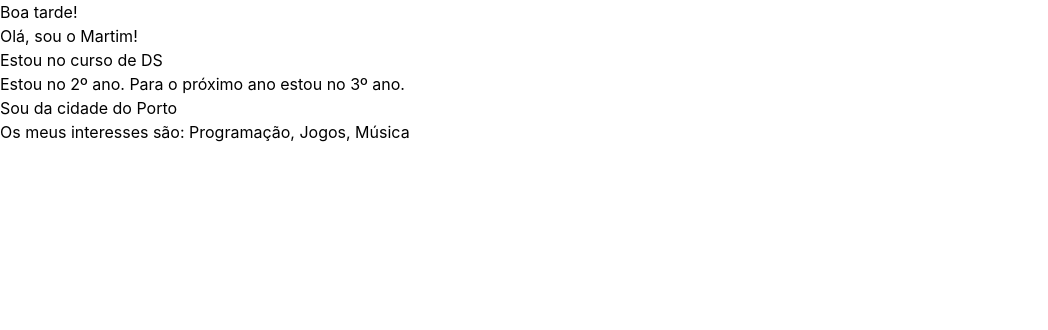
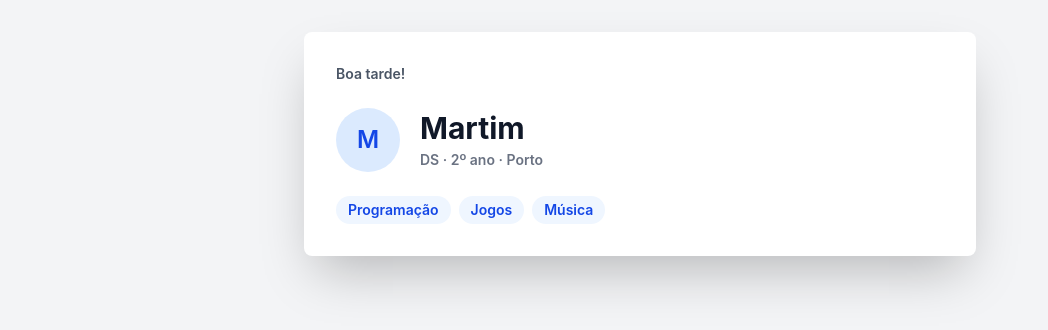
Before and after one commit to martimrocha2025/PWAF-Exercicios_Martim_Rocha, a React (Vite) app in the folder pwafe-pl01/: page / in a window 1280 px wide. Shown: the top 330 px of the page, without its empty margins (0-1048 px from the left). Built offline with nearby package versions, Linux system fonts and the light colour scheme.

Commit message:
PL01:  Ex8 Cartão de Perfil
Exercício 8 da PL01 em que foi feito o card

```diff
--- a/pwafe-pl01/src/App.tsx
+++ b/pwafe-pl01/src/App.tsx
@@ -33,30 +33,30 @@ export default function App() {
 
   return (
 
-    <main>
+    <main className="min-h-screen bg-gray-100 p-8">
+      <div className="mx-auto max-w-2xl rounded-lg bg-white p-8 shadow-2xl font-sans font-semibold">
+        <p className="mb-6 text-sm text-gray-600">{saudacao(horaAtual)}</p>
 
-      <h1>{saudacao(horaAtual)}</h1>
-      <h1>Olá, sou o {perfil.nome}!</h1>
+        <section className="flex items-center gap-5">
+          <div className="flex size-16 shrink-0 items-center justify-center rounded-full bg-blue-100 text-2xl font-semibold text-blue-700">
+            {perfil.nome[0]}
+          </div>
+          <div>
+            <h1 className="text-3xl font-bold text-gray-900">{perfil.nome}</h1>
+            <p className="mt-1 text-sm text-gray-500">
+              {perfil.curso} · {perfil.ano}º ano · {perfil.cidade}
+            </p>
+          </div>
+        </section>
 
-      <p>Estou no curso de {perfil.curso}</p>
-      <p>Estou no {perfil.ano}º ano. Para o próximo ano estou no {perfil.ano + 1}º ano.</p>
-      <p>Sou da cidade do {perfil.cidade}</p>
-      <p>Os meus interesses são: {perfil.interesses.join(', ')}</p>
-
+        <div className="mt-6 flex flex-wrap gap-2">
+          {perfil.interesses.map((interesse) => (
+            <span className="rounded-full bg-blue-50 px-3 py-1 text-sm text-blue-700">
+              {interesse}
+            </span>
+          ))}
+        </div>
+      </div>
     </main>
-
-
-
   );
-
-  }
-
-  //Erros
-
-  //1º -> h1 class ="" está errado, o correto é className =""
-
-  //2º -> "Olá, nome!" iria mostrar literalmente "Olá, nome!", o correto é usar "Olá, {nome}!" para dizer que é uma variável
-
-  //3º -> É necessário colocar o h1, img e o p dentro de <> </>, se não dá erro
-
-  //4º -> No <img> é necessário encerrar com /> e não com apenas >, se não dá erro
+}
```
